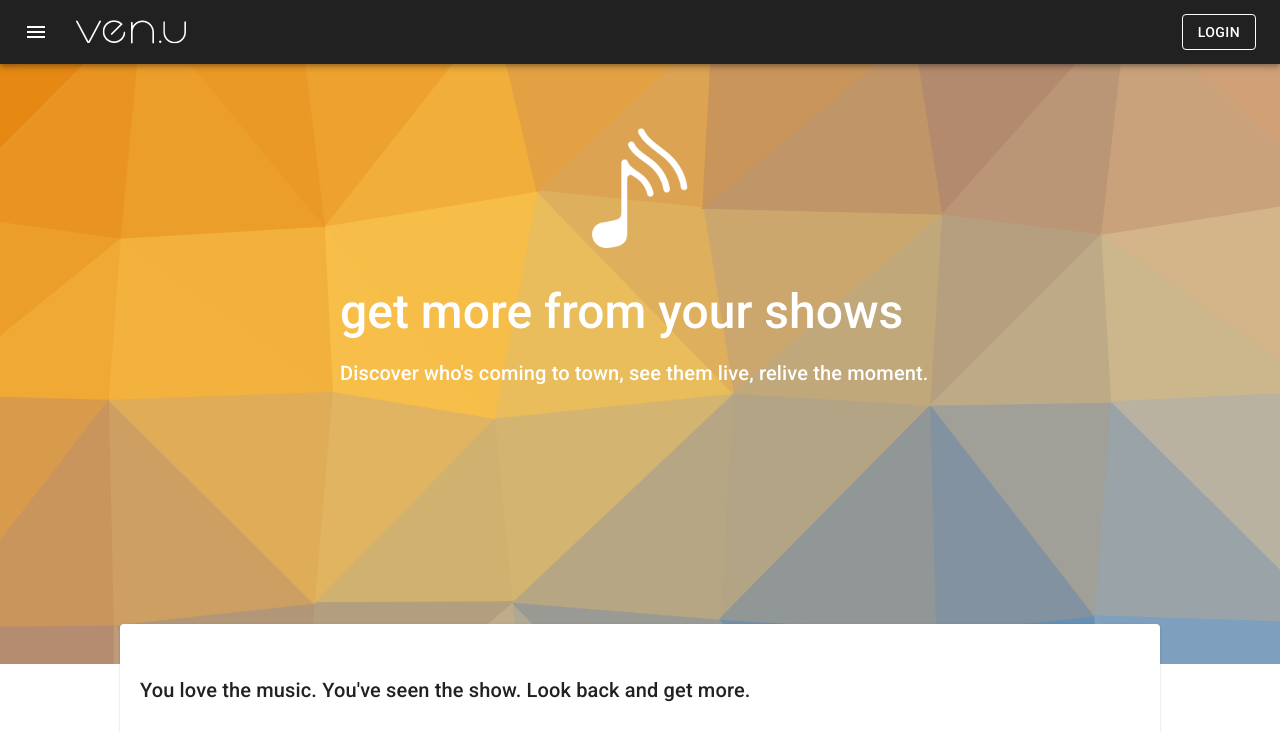
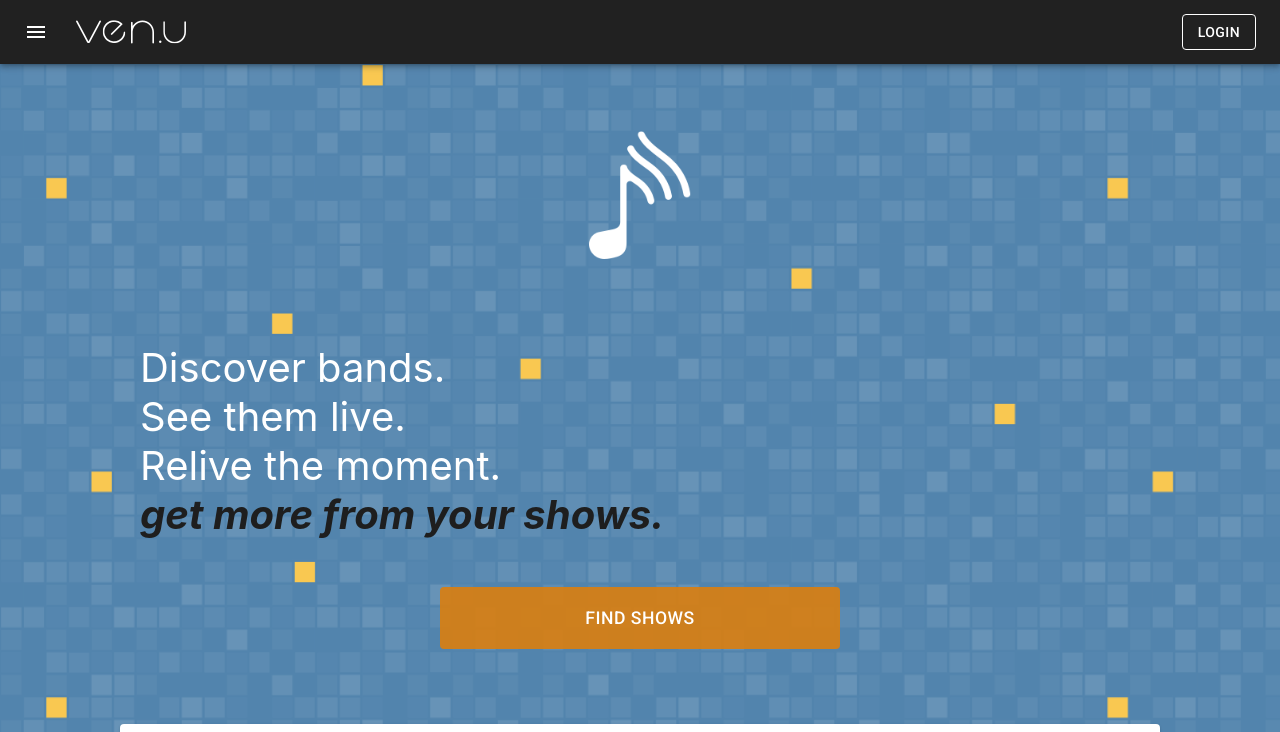
Before and after one commit to benjaminsinaiko/ven.u, a React (Create React App) app in the folder client/: page / in a window 1280 px wide. Shown: the top 732 px of the page. Built offline with nearby package versions, Linux system fonts and the light colour scheme.

Commit message:
Refactor landingHero

```diff
--- a/client/src/components/landing/LandingHero.js
+++ b/client/src/components/landing/LandingHero.js
@@ -1,59 +1,31 @@
 import React from 'react';
-import Grid from '@material-ui/core/Grid';
-import Typography from '@material-ui/core/Typography';
-import { withStyles } from '@material-ui/core/styles';
+import Button from '@material-ui/core/Button';
 
-import heroImage from '../../assets/heroBackground.svg';
+import useStyles from './styles/LandingHeroStyles';
 import logoIcon from '../../assets/logoIcon.png';
 
-const styles = theme => ({
-  heroUnit: {
-    background: `url(${heroImage})`,
-    height: 600,
-  },
-  heroContent: {
-    maxWidth: 600,
-    margin: '0 auto',
-    padding: `${theme.spacing.unit * 8}px 0 ${theme.spacing.unit * 6}px`,
-  },
-  heroLogo: {
-    marginBottom: theme.spacing.unit * 4,
-  },
-});
-
 const LandingHero = props => {
-  const { classes } = props;
+  const classes = useStyles();
 
   return (
-    <div className={classes.heroUnit}>
+    <div className={classes.root}>
       <div className={classes.heroContent}>
         <div className={classes.heroLogo}>
-          <Grid container spacine={16} alignItems="center" justify="center">
-            <Grid item>
-              <img src={logoIcon} alt="Logo icon" style={{ zoom: '75%' }} />
-            </Grid>
-          </Grid>
+          <img src={logoIcon} alt="Logo icon" />
         </div>
-        <Typography
-          component="h1"
-          variant="h3"
-          align="left"
-          style={{ color: 'white', fontWeight: '500' }}
-          gutterBottom
-        >
-          get more from your shows
-        </Typography>
-        <Typography
-          variant="h6"
-          align="left"
-          style={{ color: 'white' }}
-          paragraph
-        >
-          Discover who's coming to town, see them live, relive the moment.
-        </Typography>
+
+        <div className={classes.heroText}>
+          <p>Discover bands.</p>
+          <p>See them live.</p>
+          <p>Relive the moment.</p>
+          <p className={classes.textPhrase} variant="h4">
+            get more from your shows.
+          </p>
+        </div>
+        <Button className={classes.herobutton}>Find Shows</Button>
       </div>
     </div>
   );
 };
 
-export default withStyles(styles)(LandingHero);
+export default LandingHero;
--- /dev/null
+++ b/client/src/components/landing/styles/LandingHeroStyles.js
@@ -0,0 +1,74 @@
+import { makeStyles } from '@material-ui/core/styles';
+
+import bg from '../../../assets/heroBackground.svg';
+
+const useStyles = makeStyles(theme => ({
+  root: {
+    display: 'flex',
+    justifyContent: 'center',
+    alignItems: 'center',
+    height: 700,
+
+    backgroundColor: '#5284ad',
+    backgroundImage: `url(${bg})`,
+    backgroundAttachment: 'fixed',
+    backgroundSize: 'cover'
+    /* background by SVGBackgrounds.com */
+  },
+  heroContent: {
+    display: 'flex',
+    flexDirection: 'column',
+    alignItems: 'center',
+    width: '80%',
+    maxWidth: '1000px'
+  },
+  heroLogo: {
+    marginBottom: theme.spacing(10),
+    '& img': {
+      height: '8em',
+      width: 'auto'
+    }
+  },
+  heroText: {
+    color: 'white',
+    display: 'flex',
+    flexDirection: 'column',
+    alignSelf: 'flex-start',
+    fontSize: '2.5rem',
+    '& p': {
+      margin: 0
+    },
+    [theme.breakpoints.down('sm')]: {
+      width: '90%',
+      fontSize: '2rem'
+    },
+    [theme.breakpoints.down('xs')]: {
+      fontSize: '1.5rem'
+    }
+  },
+  textPhrase: {
+    color: '#1e1e1e',
+    fontWeight: 'bold',
+    fontStyle: 'italic'
+  },
+  herobutton: {
+    color: 'white',
+    backgroundColor: 'rgba(219,127,15,0.9)',
+    width: '40%',
+    padding: theme.spacing(2),
+    margin: theme.spacing(6),
+    fontSize: '1.1em',
+    [theme.breakpoints.down('sm')]: {
+      width: '60%',
+      fontSize: '1rem',
+      padding: theme.spacing(1),
+      marginTop: theme.spacing(8)
+    },
+    [theme.breakpoints.down('xs')]: {
+      width: '80%',
+      fontSize: '1rem'
+    }
+  }
+}));
+
+export default useStyles;
```
Also changed, not shown: client/src/assets/heroBackground.svg.
